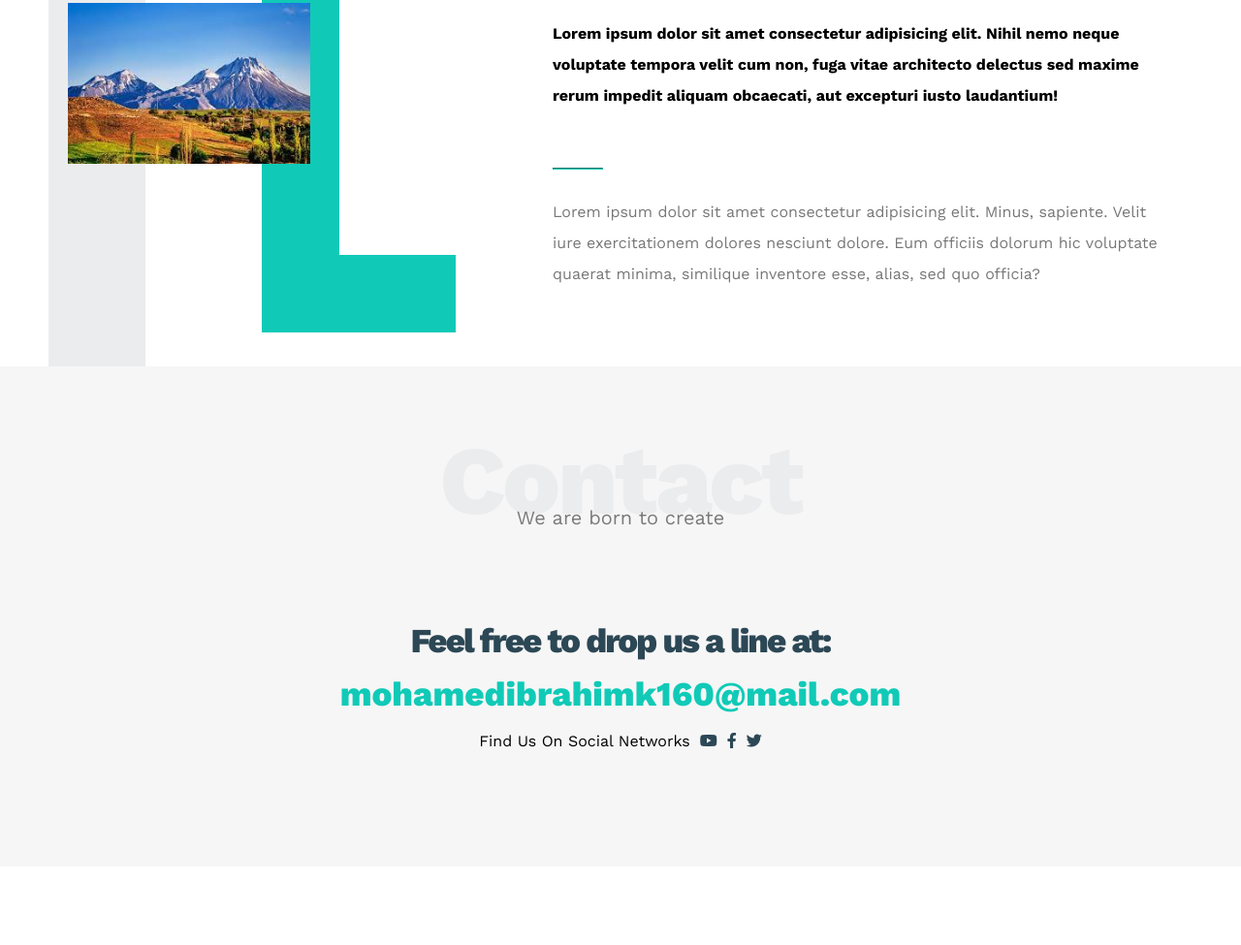
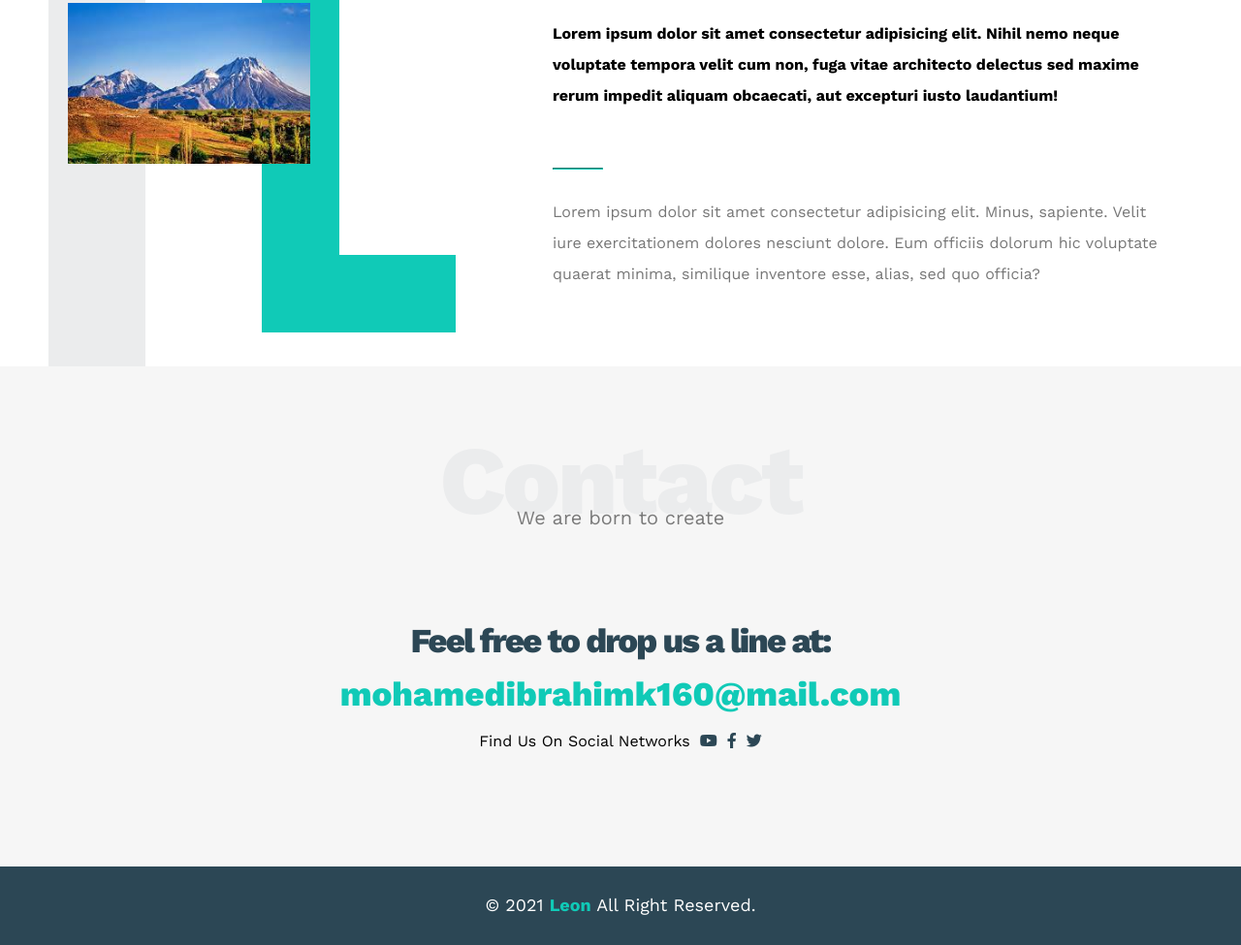
Before and after one commit to Mohamed-Ibrahim7/Template-1, a plain HTML site: page index.html in a window 1280 px wide. Shown: the part 3333-4308 px from the top of the page at 97% size. Before the commit the page ends 4227 px from the top, so only its background shows below. Drawn offline with nearby package versions, Linux system fonts and the light colour scheme.

Commit message:
added footer in page and added some effects in css such as: background/color/font size/font weight.

```diff
--- a/css/Leon.css
+++ b/css/Leon.css
@@ -11,6 +11,9 @@
     -webkit-box-sizing:border-box;
     -moz-box-sizing:border-box;
     box-sizing:border-box;
+}
+html{
+   scroll-behavior: smooth;
 }
 body{
     font-family: 'Work Sans', sans-serif;
@@ -410,3 +413,17 @@ margin-bottom: 50px;
     }
 }
 /* End Contact */
+/* Start Footer */
+.footer{
+    background-color: var(--secondary-color);
+    color: white;
+    padding: 30px 10px;
+    text-align: center;
+    font-size: 18px;
+}
+.footer span{
+    font-weight: bold;
+    color: var(--main-color);
+}
+
+/* End Footer */
--- a/index.html
+++ b/index.html
@@ -67,7 +67,7 @@
         </div>
       <!-- End features -->
       <!-- Start Services -->
-    <div class="services">
+      <div class="services" id="services">
         <div class="container">
           <h2 class="special-heading">Services</h2>
           <p>Don't be busy, be productive</p>
@@ -129,7 +129,7 @@
       </div>
       <!-- End Services -->
       <!-- Start Portfolio -->
-    <div class="portfolio">
+      <div class="portfolio" id="portfolio">
         <div class="container">
           <h2 class="special-heading">Portfolio</h2>
           <p>If you do it right, it will last forever.</p>
@@ -160,7 +160,7 @@
       </div>
       <!-- End Portfolio -->
     <!-- Start About -->
-   <div class="about">
+    <div class="about" id="about">
       <div class="container">
         <h2 class="special-heading">About</h2>
         <p>Less is more work</p>
@@ -185,7 +185,7 @@
     </div>
     <!-- End About -->
     <!-- Start Contact -->
-  <div class="contact">
+    <div class="contact" id="contact">
       <div class="container">
         <h2 class="special-heading">Contact</h2>
         <p>We are born to create</p>
@@ -201,9 +201,12 @@
         </div>
       </div>
     </div>
-
     <!-- End Contact -->
-
+    <!-- Start Footer -->
+    <div class="footer">
+      &copy; 2021 <span>Leon</span> All Right Reserved.
+    </div>
+    <!-- End Footer -->
 
 
   </body>
```
Lines whose indentation alone changed are shown as unchanged.
